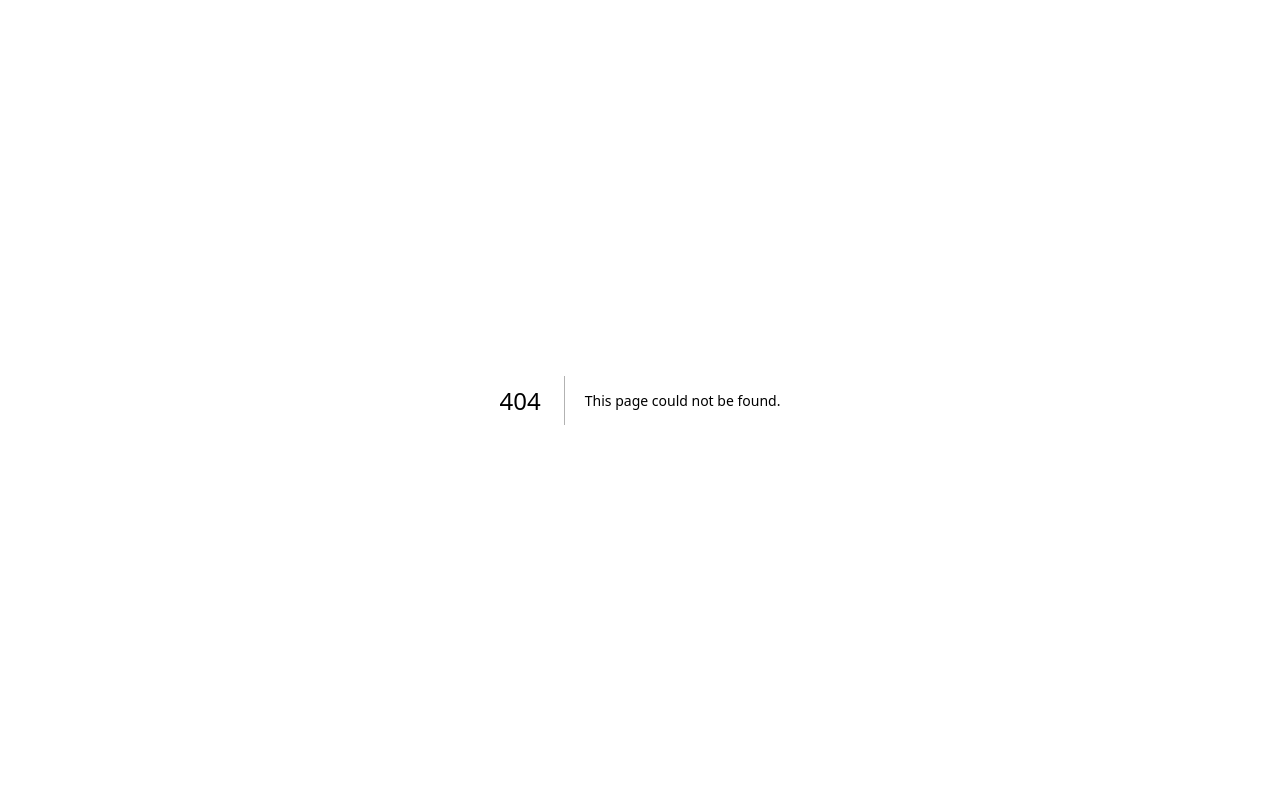
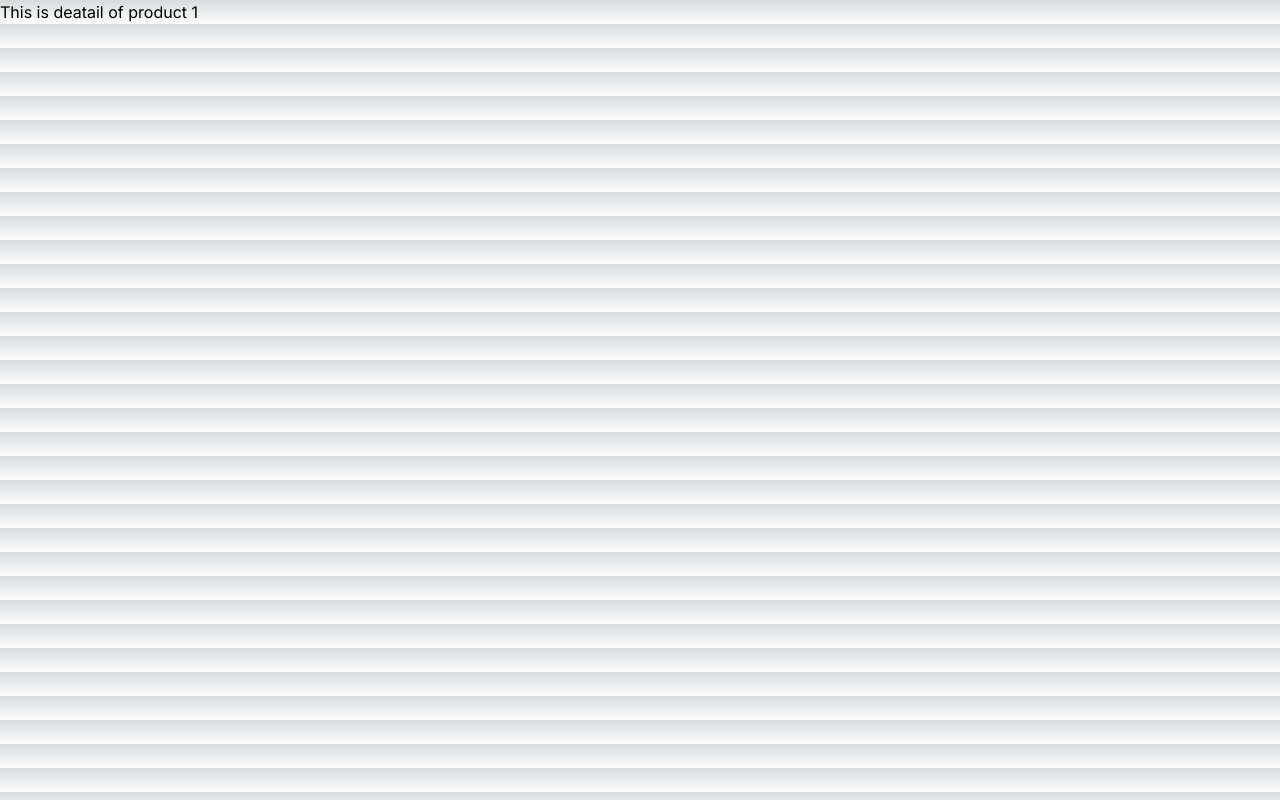
Before and after one commit to Shantanu-Saini/next-js, a Next.js app: page /products/1 in a window 1280 px wide. Before the commit this address had no page. Built offline with nearby package versions, Linux system fonts and the light colour scheme.

Commit message:
dynamic routing

```diff
--- /dev/null
+++ b/src/app/products/[productId]/page.jsx
@@ -0,0 +1,5 @@
+export default function ProductDetails({ params }) {
+    return (
+        <h1>This is deatail of product {params.productId}</h1>
+    )
+}
--- /dev/null
+++ b/src/app/products/page.jsx
@@ -0,0 +1,7 @@
+export default function Products() {
+    return (
+        <>
+            <h1>This is Products page</h1>
+        </>
+    )
+}
```
